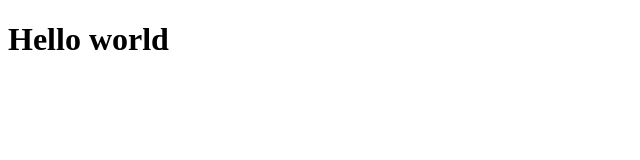
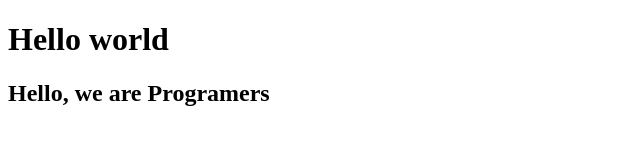
Before and after one commit to zam-cham/HTML2, a plain HTML site: page index.html in a window 1280 px wide. Shown: the whole page, without its empty margins (0-640 px from the left). Drawn offline with Linux system fonts and the light colour scheme.

Commit message:
Add files via upload

```diff
--- a/index.html
+++ b/index.html
@@ -9,6 +9,7 @@
   <body>
     <script src="https://cdn.freecodecamp.org/testable-projects-fcc/v1/bundle.js"></script>
      <h1>Hello world</h1>
+     <h2>Hello, we are Programers</h2>
     <!--
 
     Hello Camper!
```
